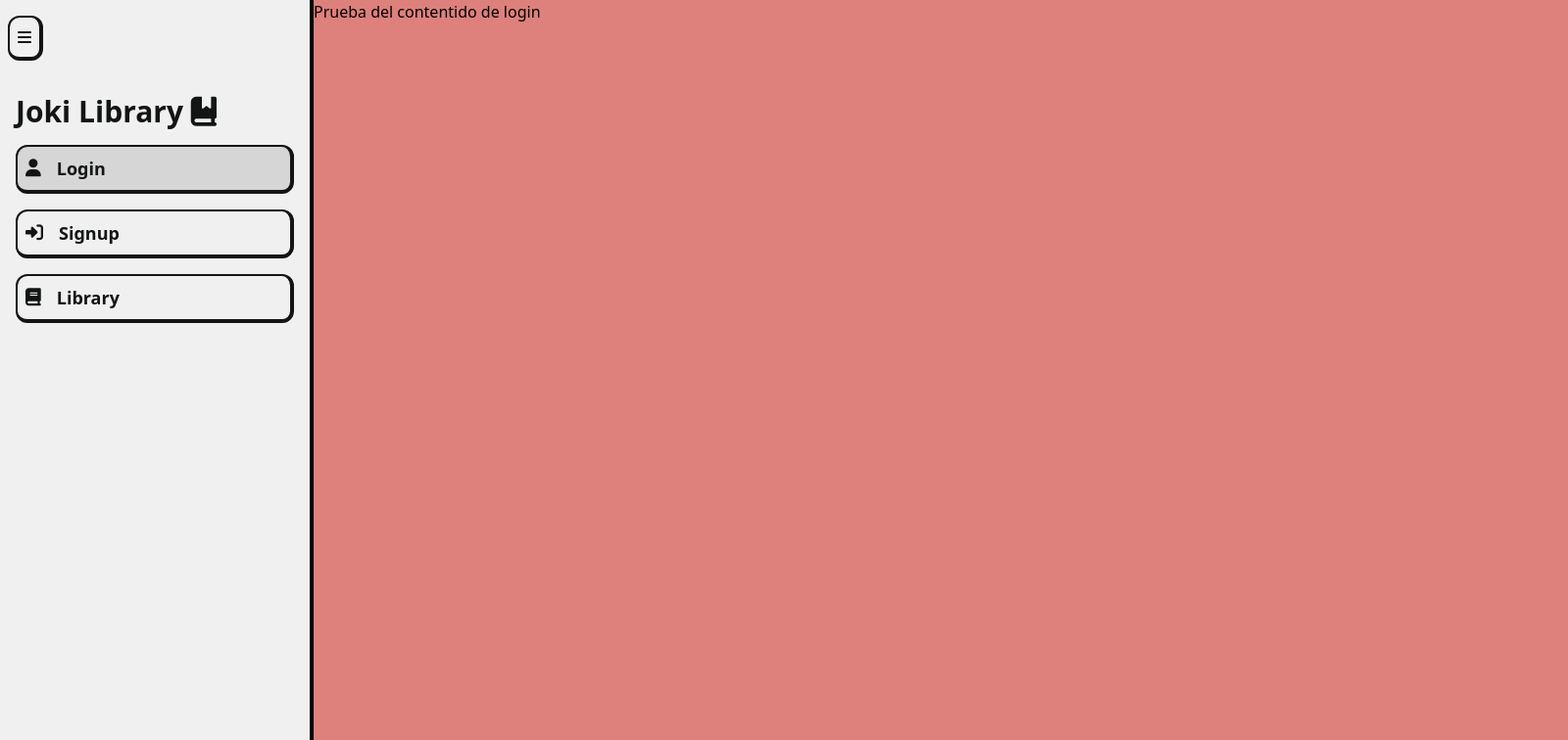
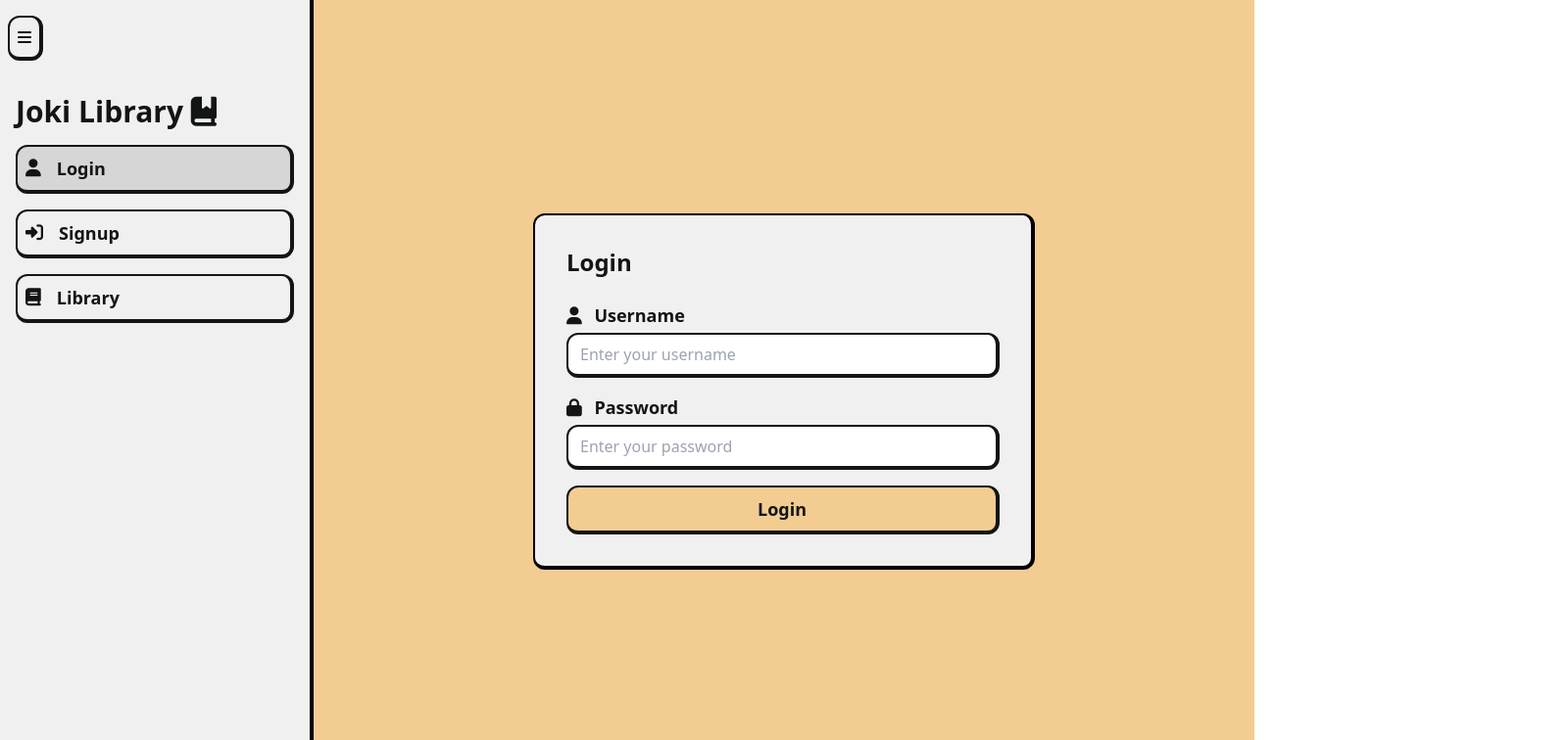
Before and after one commit to Josedzzz/libreria-ingsoft-front, a React (Vite) app: page / in a window 1280 px wide. Both pictures are taken after a click on the button "Login". Shown: the top 756 px of the page at 98% size, 1600 px wide, since content can reach past the window. Built offline with nearby package versions, Linux system fonts and the light colour scheme.

Commit message:
update the component with the fields for the login

```diff
--- a/src/components/Login.tsx
+++ b/src/components/Login.tsx
@@ -1,7 +1,45 @@
 export default function Login() {
-    return (
-      <div className="bg-custom-salmon min-w-full">
-        <h1>Prueba del contentido de login</h1>
+  return (
+    <div className="flex-1 bg-custom-yellow flex justify-center items-center p-4">
+      <div className="w-full max-w-lg bg-custom-white p-8 rounded-xl border-t-2 border-l-2 border-b-4 border-r-4 border-current animate-fadeIn">
+        <h1 className="text-2xl font-bold text-custom-dark mb-6">Login</h1>
+        <form className="space-y-4">
+          <div>
+            <label
+              htmlFor="username"
+              className="block text-lg font-semibold text-custom-dark"
+            >
+              <i className="fa-solid fa-user mr-2"></i> Username
+            </label>
+            <input
+              id="username"
+              type="text"
+              placeholder="Enter your username"
+              className="mt-1 block w-full px-3 py-2 border-t-2 border-l-2 border-b-4 border-r-4 border-custom-dark rounded-xl focus:outline-none focus:ring-2 focus:ring-custom-yellow focus:border-custom-yellow transition-all duration-300"
+            />
+          </div>
+          <div>
+            <label
+              htmlFor="password"
+              className="block text-lg font-semibold text-custom-dark"
+            >
+              <i className="fa-solid fa-lock mr-2"></i> Password
+            </label>
+            <input
+              id="password"
+              type="password"
+              placeholder="Enter your password"
+              className="mt-1 block w-full px-3 py-2 border-t-2 border-l-2 border-b-4 border-r-4 border-custom-dark rounded-xl focus:outline-none focus:ring-2 focus:ring-custom-yellow focus:border-custom-yellow transition-all duration-300"
+            />
+          </div>
+          <button
+            type="submit"
+            className="w-full text-lg font-semibold text-custom-dark p-2 bg-custom-yellow border-t-2 border-l-2 border-b-4 border-r-4 border-current hover:bg-custom-yellow-dark rounded-xl focus:outline-none hover:border-b-2 hover:border-r-2"
+          >
+            Login
+          </button>
+        </form>
       </div>
-    );
-  }
+    </div>
+  );
+}
```
